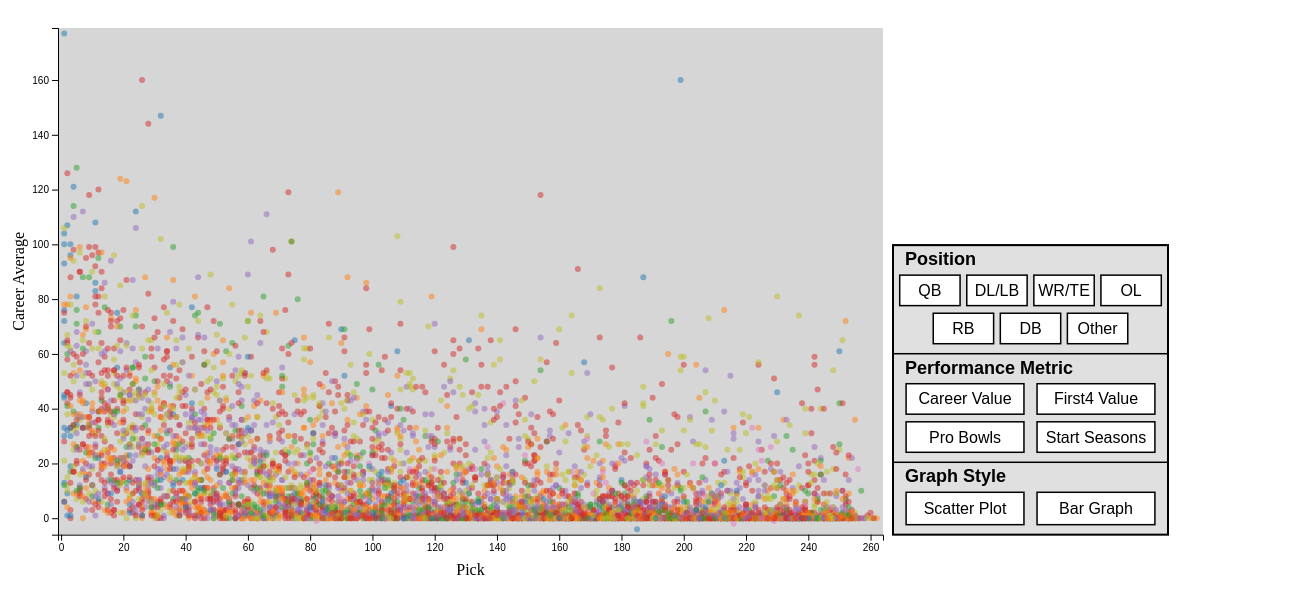
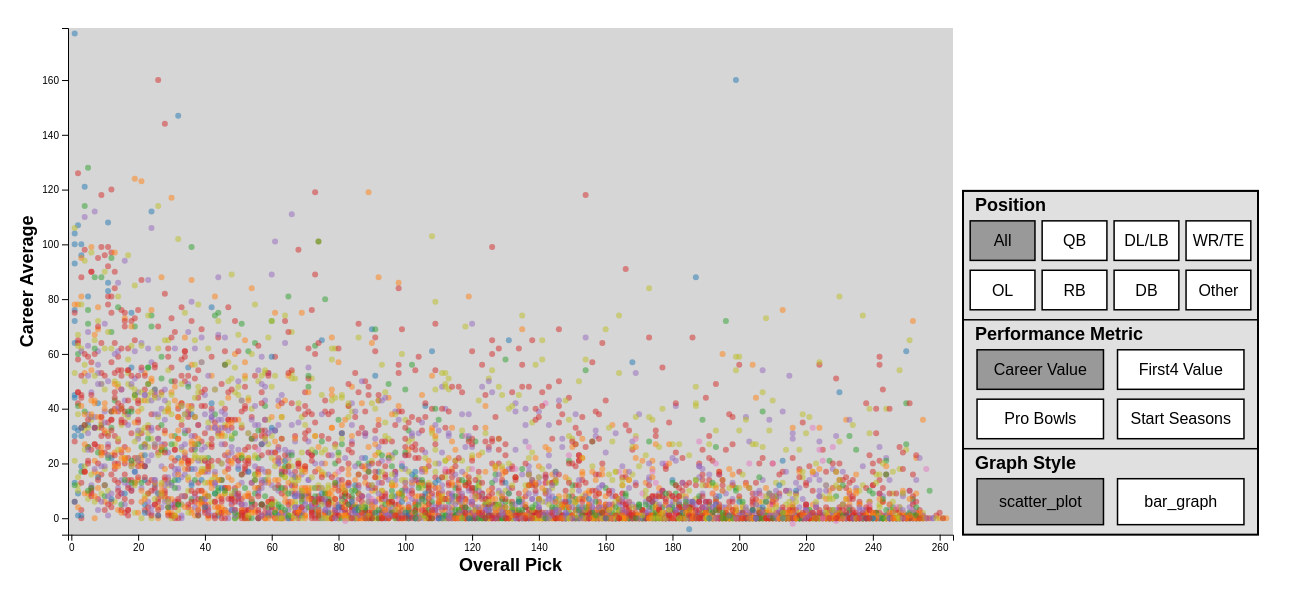
Before and after one commit to liamjkelly/CS-3891-Final-Project, a plain HTML site: page index.html in a window 1280 px wide. Shown: the whole page, 1308 px wide, since content can reach past the window. Drawn offline with Linux system fonts and the light colour scheme.

Commit message:
Changed view size and set up templates for interaction

```diff
--- a/draft_visualization.js
+++ b/draft_visualization.js
@@ -1,5 +1,5 @@
-var width = 1200, height = 800;
-var x_pad = 50, y_pad = 20;
+var width = 1300, height = 800;
+var x_pad = 60, y_pad = 20;
 var actual_width = width-2*x_pad, actual_height = height-2*y_pad
 var main_width = actual_width*(3/4), main_height = actual_height*(2/3)
 
@@ -39,7 +39,7 @@ function plot_it() {
 	d3.select('.mainview').append('g').attr('class', 'brush')
 		.attr('transform', 'translate(0,'+(main_height+20)+')');
 	d3.select('.mainview').append('g').attr('class', 'options')
-		.attr('transform', 'translate('+(main_width+10)+','+(actual_height*(2/7))+')');
+		.attr('transform', 'translate('+(main_width+10)+','+(actual_height*(1.5/7))+')');
 
 	// Set up Scales
     var minX = d3.min(nfl_data, d => d.pick)
@@ -73,30 +73,46 @@ function plot_it() {
 	// Plot the Text
     d3.select('.mainplot').append("text")
 		.attr("transform", "rotate(-90)")
-		.attr('y', -50)
+		.attr('y', -35)
 		.attr('x', -main_height/2)
-		.attr('dy', "1em")
 		.style("text-anchor", "middle")
+		.style('font-size', '18px')
+		.attr('font-weight', 'bold')
+		.attr('font-family', 'sans-serif')
 		.text("Career Average")
 
     d3.select('.mainplot').append('text')
 		.attr('x', main_width/2)
-		.attr('y', main_height+40)
+		.attr('y', main_height+30)
 		.style("text-anchor", "middle")
-		.text('Pick')
+		.style('alignment-baseline', 'central')
+		.attr('font-family', 'arial')
+		.attr('font-size', '18px')
+		.attr('font-weight', 'bold')
+		.text('Overall Pick')
+
 
 	set_up_options()
+
+	// TODO set up interactions
+	// Actives
+	d3.selectAll('.position_buttons').on('click', position_change)
+
+	d3.selectAll('.stat_buttons').on('click', stat_change)
+
 }
+
 
 // Sets up all of the svg related things to the options box
 function set_up_options() {
 	var option_width = actual_width - main_width
-	var option_height = main_height - actual_height*(2/7)
+	var option_height = main_height - actual_height*(1.5/7)
 
 	// Set up options data
 	var positions = nfl_data.map(d => d.position).filter((v, i, a) => a.indexOf(v) === i)
+	positions.unshift('All')
 	var graph_stat = ['career_av', 'first4_av', 'probowls', 'seasons']
-	var graph_style = ['Scatter Plot', 'Bar Graph']
+	var graph_style = ['scatter_plot', 'bar_graph']
 	option_box = [positions, graph_stat, graph_style]
 
 	// Append box to the outside
@@ -153,7 +169,7 @@ function set_up_options() {
 	// POSITION BUTTONS
 
 	// Adjust scales
-	var band_x = d3.scaleBand().domain(positions.slice(0,4))
+	var band_x = d3.scaleBand().domain([0,1,2,3])
 		.range([0, option_width])
 		.paddingInner([.1])
 		.paddingOuter([.1])
@@ -164,20 +180,11 @@ function set_up_options() {
 
 	// Set up buttons
 	d3.select('.options_position').selectAll('boxes')
-		.data(d => d.slice(0,4)).enter().append('g')
+		.data(d => d).enter().append('g')
 		.attr('class', 'position_buttons')
-		.attr('transform', (d) => 'translate('+band_x(d)+','+band_y(0)+')')
-
-	band_x.domain(positions.slice(4,7))
-		.paddingOuter([.6])
-
-	d3.select('.options_position').selectAll('boxes')
-		.data(d => d.slice(4,7)).enter().append('g')
-		.attr('class', 'position_buttons')
-		.attr('transform', (d) => 'translate('+band_x(d)+','+band_y(1)+')')
-
-	// Set up buttons
-	d3.selectAll('.position_buttons').append('rect')
+		.attr('id', d => d+'_button')
+		.attr('transform', (d,i) => 'translate('+band_x(i % 4)+','+band_y(Math.floor(i/4))+')')
+	  .append('rect')
 		.attr('x', 0)
 		.attr('y', 0)
 		.attr('width', band_x.bandwidth())
@@ -187,7 +194,7 @@ function set_up_options() {
 		.style('stroke-width', 1.5)
 
 	// Text in buttons
-	var button_names = ['QB', 'DL/LB', 'WR/TE', 'OL', 'RB', 'DB', 'Other']
+	var button_names = ['All', 'QB', 'DL/LB', 'WR/TE', 'OL', 'RB', 'DB', 'Other']
 	d3.selectAll('.position_buttons').append('text')
 		.text((d,i) => button_names[i])
 		.attr('x', band_x.bandwidth()/2)
@@ -208,6 +215,7 @@ function set_up_options() {
 	d3.select('.options_stat').selectAll('boxes')
 		.data(d => d).enter().append('g')
 		.attr('class', 'stat_buttons')
+		.attr('id', d => d+'_button')
 		.attr('transform', (d,i) => 'translate('+band_x(i % 2)+','+band_y(Math.floor(i/2))+')')
 	  .append('rect')
 		.attr('x', 0)
@@ -219,7 +227,7 @@ function set_up_options() {
 		.style('stroke-width', 1.5)
 
 	// Text in buttons
-	var button_names = ['Career Value', 'First4 Value', 'Pro Bowls', 'Start Seasons']
+	button_names = ['Career Value', 'First4 Value', 'Pro Bowls', 'Start Seasons']
 	d3.selectAll('.stat_buttons').append('text')
 		.text((d,i) => button_names[i])
 		.attr('x', band_x.bandwidth()/2)
@@ -240,6 +248,7 @@ function set_up_options() {
 	d3.select('.options_style').selectAll('boxes')
 		.data(d => d).enter().append('g')
 		.attr('class', 'style_buttons')
+		.attr('id', d => d+'_button')
 		.attr('transform', d => 'translate('+band_x(d)+',30)')
 	  .append('rect')
 		.attr('x', 0)
@@ -251,6 +260,7 @@ function set_up_options() {
 		.style('stroke-width', 1.5)
 
 	// Text in buttons
+	button_names = ['Scatter Plot', 'Bar Graph']
 	d3.selectAll('.style_buttons').append('text')
 		.text(d => d)
 		.attr('x', band_x.bandwidth()/2)
@@ -258,4 +268,31 @@ function set_up_options() {
 		.style('text-anchor', 'middle')
 		.style('alignment-baseline', 'central')
 		.attr('font-family', 'sans-serif')
+
+	// Set up initial state of the buttons - button fill is dark grey
+	d3.select('#All_button').select('rect').attr('fill', '#999999')
+	d3.select('#career_av_button').select('rect').attr('fill', '#999999')
+	d3.select('#scatter_plot_button').select('rect').attr('fill', '#999999')
+
 }
+
+
+// Does the changing of position data and revisualizing
+// Possibly new data (merge), same coordinates/scale
+// Some kind of fade out/in transition
+// Might help to make a helper function that visualizes everything
+// and then call that function with new data to visualize
+// Key quickly on position
+// Highlight new pressed button, unhighlight old button
+function position_change(d,i,g) {
+
+}
+
+
+// Changes the y statistic and axis scale
+// Same points different y coordinate, y axis, y axis-label
+// Some kind of cool transition
+// Highlight new pressed button, unhighlight old button
+function stat_change(d,i,g) {
+
+}
--- a/index.html
+++ b/index.html
@@ -6,7 +6,7 @@
 		<script type='text/javascript' src='d3.js'></script>
 	</head>
 	<body>
-	<script type='text/javascript' src='draft_visualization.js?5'></script>
+	<script type='text/javascript' src='draft_visualization.js?6'></script>
 	<script type='text/javascript'>
 	d3.csv('draft.csv')
 	  .then(function(data)  {
```
